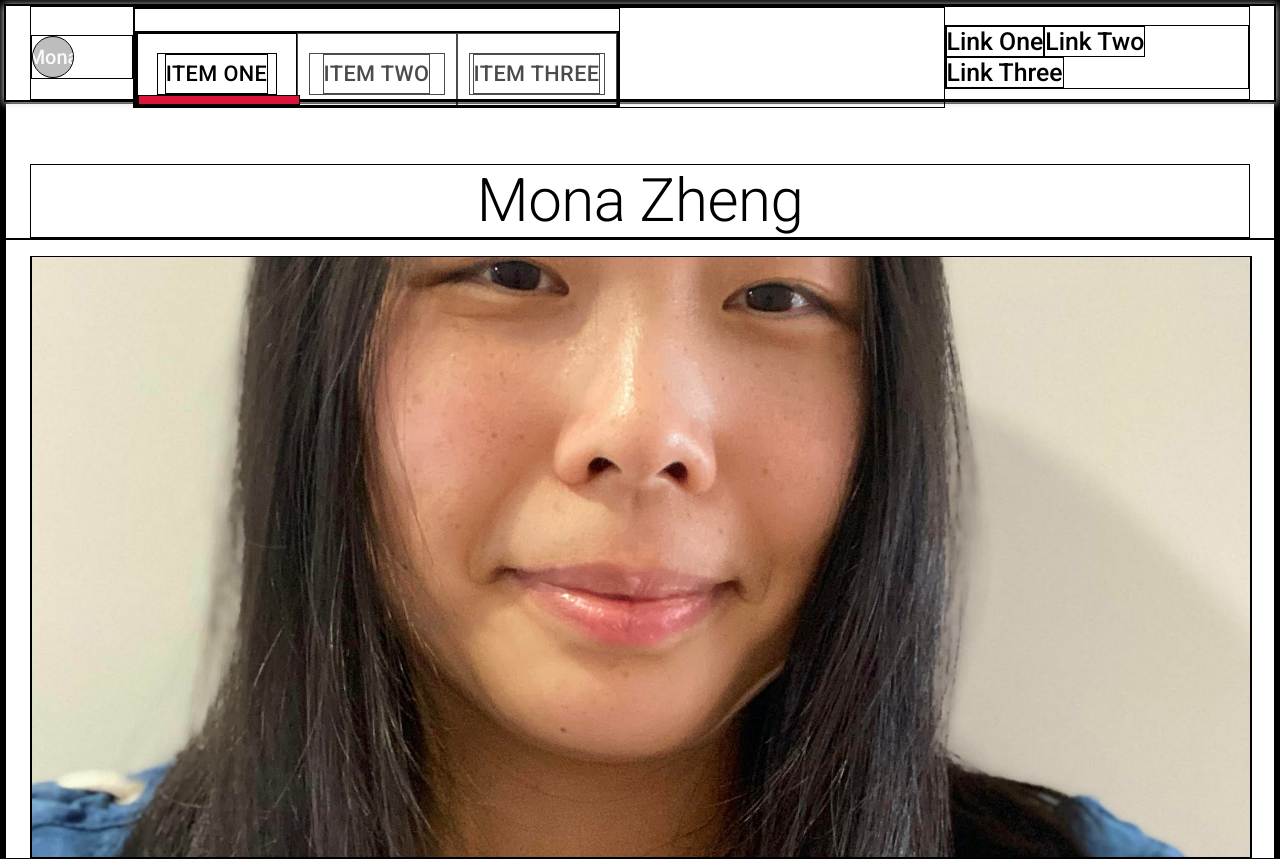
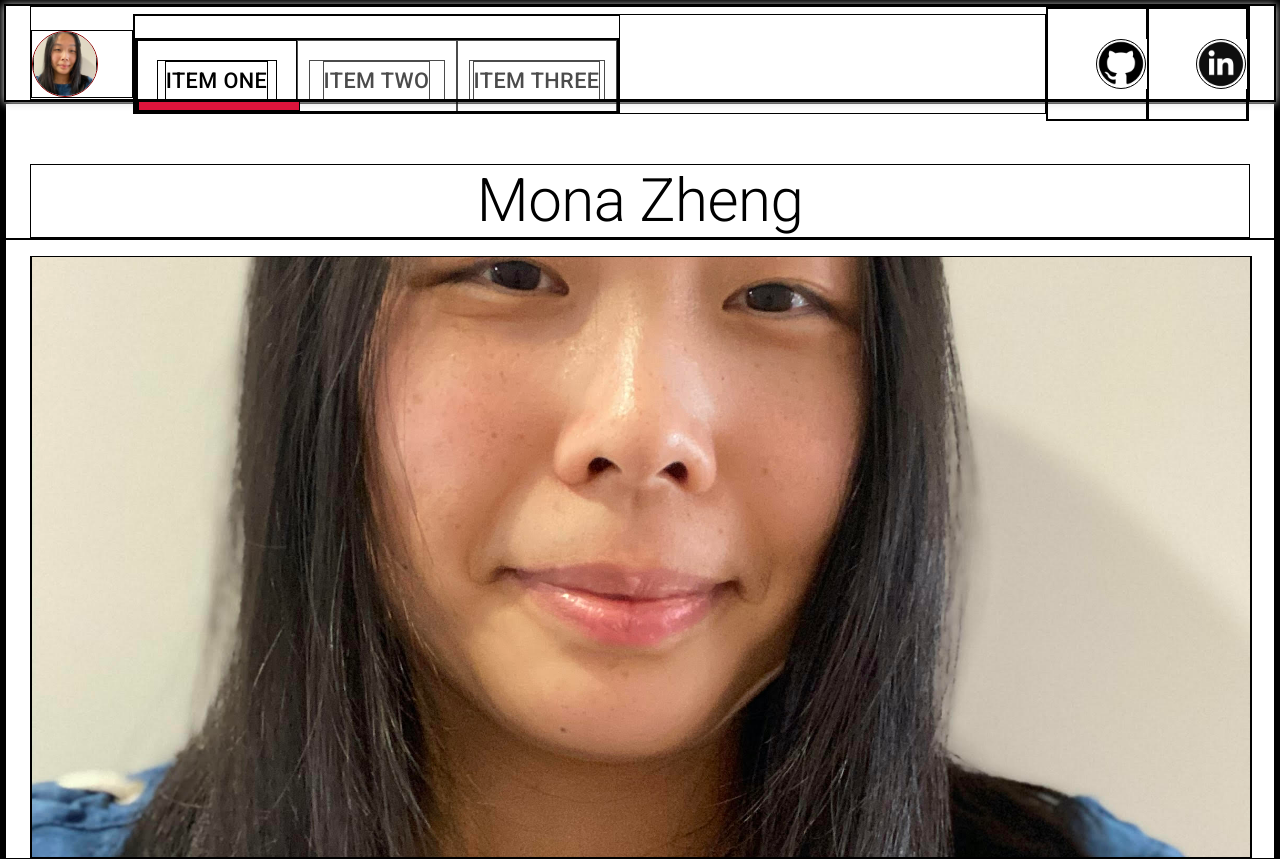
Before and after one commit to catmemberMona/portfolio, a React (Create React App) app: page / in a window 1280 px wide. Shown: the top 859 px of the page. Built offline with nearby package versions, Linux system fonts and the light colour scheme.

Commit message:
added images to nav links and avatars

```diff
--- a/src/App.js
+++ b/src/App.js
@@ -46,10 +46,10 @@ function App() {
           >
             {/* ICON of me */}
             <Grid item xs={1} lg={1}>
-              <Avatar>Mona</Avatar>
+              <Avatar alt='Mona' src={mona} className={classes.medium} />
             </Grid>
             {/* List of project links  */}
-            <Grid container item xs={8} lg={8}>
+            <Grid container item xs={8} lg={9}>
               <Tabs
                 value={value}
                 onChange={handleChange}
@@ -87,10 +87,31 @@ function App() {
               </Tabs>
             </Grid>
             {/* List of external links, linkedin etc  */}
-            <Grid container item xs={3} lg={3}>
-              <Grid item>Link One</Grid>
-              <Grid item>Link Two</Grid>
-              <Grid item>Link Three</Grid>
+            <Grid container item xs={3} lg={2} align='right'>
+              <Grid item className={classes.avatarLink}>
+                <a
+                  target='_blank'
+                  rel='noreferrer'
+                  href='https://github.com/catmemberMona'
+                >
+                  <Avatar alt='github' src={github} className={classes.small} />
+                </a>
+              </Grid>
+              <Grid item className={classes.avatarLink}>
+                <a
+                  target='_blank'
+                  rel='noreferrer'
+                  href='https://www.linkedin.com/in/mona-a-zheng/'
+                >
+                  <Avatar
+                    alt='linkedin'
+                    src={linkedin}
+                    className={classes.small}
+                  >
+                    L
+                  </Avatar>
+                </a>
+              </Grid>
             </Grid>
           </Grid>
         </Container>
@@ -210,8 +231,9 @@ const useStyles = makeStyles((theme) => ({
     margin: '1px 1px',
   },
   medium: {
-    width: theme.spacing(24),
-    height: theme.spacing(24),
+    width: theme.spacing(8),
+    height: theme.spacing(8),
+    border: '.5px darkred solid'
   },
   large: {
     width: theme.spacing(34),
```
